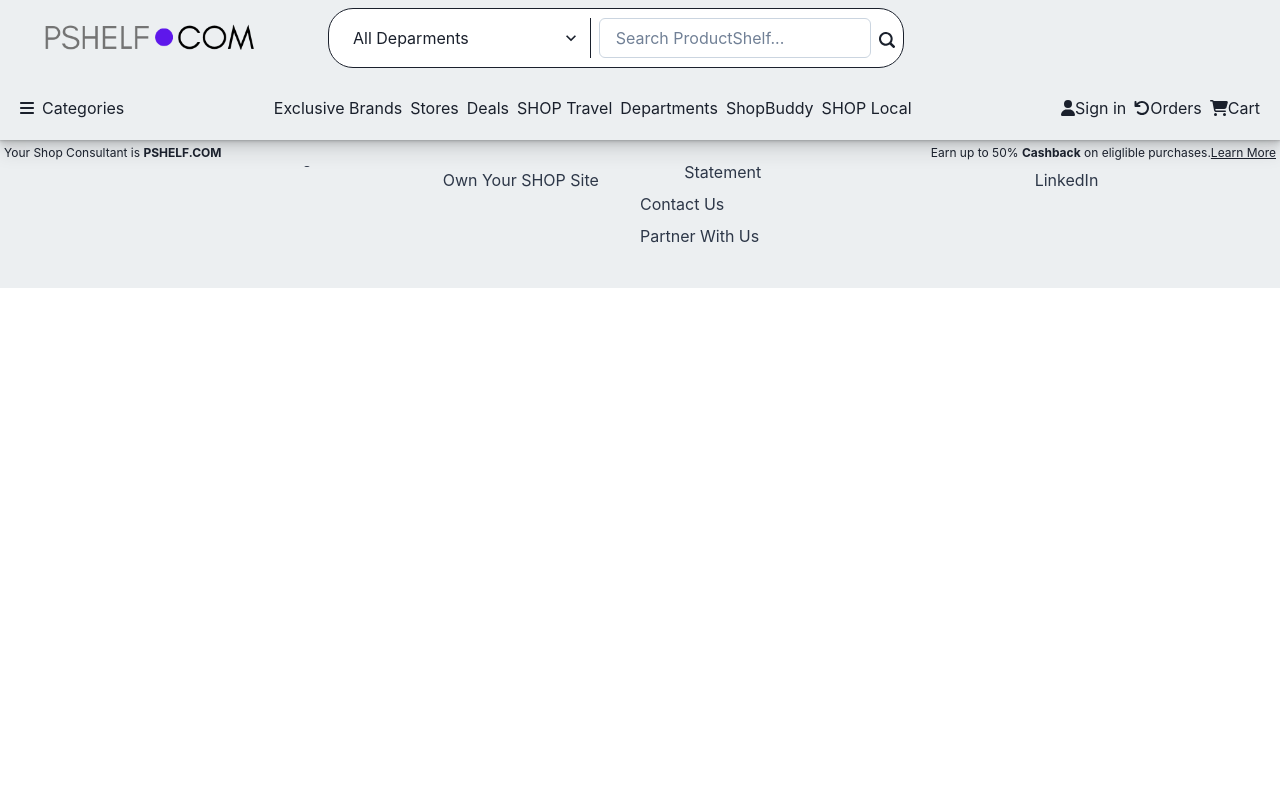
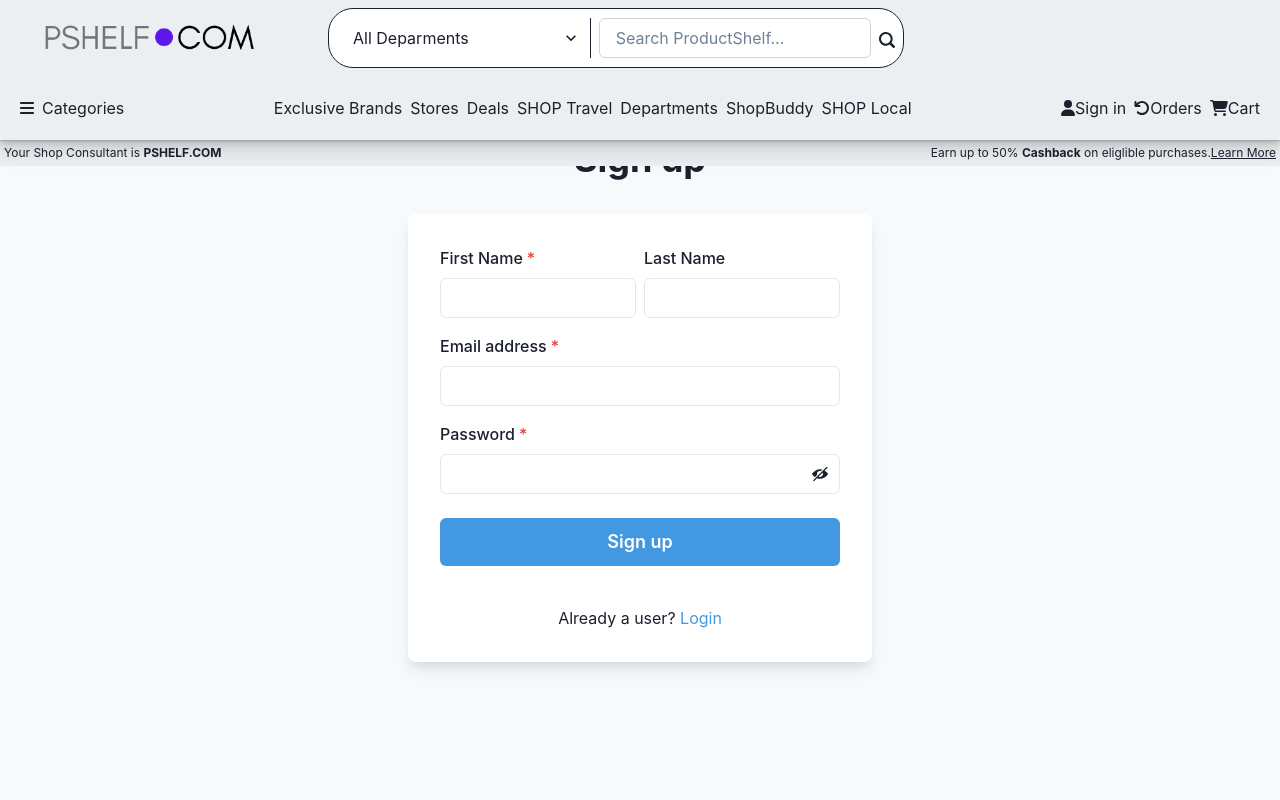
Before and after one commit to dgdeepon/Clone-of-Shop.com, a React (Create React App) app in the folder productshelf/: page /createAccount in a window 1280 px wide. Shown: the top 800 px of the page. Built offline with nearby package versions, Linux system fonts and the light colour scheme.

Commit message:
Day6 3Commit

```diff
--- a/productshelf/src/Components/Navbar.jsx
+++ b/productshelf/src/Components/Navbar.jsx
@@ -6,6 +6,7 @@ import { faArrowRotateLeft,faCartShopping, faUser } from '@fortawesome/free-soli
 import CategoryBtn from './CategoryBtn';
 import PShelf from '../Images/PShelf.png';
 import { Link, Navigate } from 'react-router-dom';
+import SignInBtn from './SignInBtn';
 
 
 export default function Navbar(){
@@ -55,8 +56,7 @@ export default function Navbar(){
     <Spacer/>
     <HStack>
     <div>
-    <FontAwesomeIcon icon={faUser}/>
-    Sign in
+    <SignInBtn/>
     </div>
     <div>
     <FontAwesomeIcon icon={faArrowRotateLeft}/>
--- /dev/null
+++ b/productshelf/src/Components/SignInBtn.jsx
@@ -0,0 +1,53 @@
+import { Button, Divider, Drawer, DrawerBody, DrawerCloseButton, DrawerContent, DrawerFooter, DrawerHeader, DrawerOverlay, Input,Text, useDisclosure } from "@chakra-ui/react"
+import { faArrowCircleLeft, faArrowRotateLeft, faCircleArrowLeft, faCircleUser, faDollar, faGift, faList, faQuestionCircle, faTruck, faUser, faUserPlus } from "@fortawesome/free-solid-svg-icons"
+import { FontAwesomeIcon } from "@fortawesome/react-fontawesome"
+import React from "react"
+import { Link } from "react-router-dom";
+import BtnStyle from './Style/style.module.css';
+
+export default function SignInBtn() {
+    const { isOpen, onOpen, onClose } = useDisclosure()
+    const btnRef = React.useRef()
+
+    return (
+      <>
+      <Text ref={btnRef} colorScheme='teal' onClick={onOpen} cursor='pointer'>
+        <FontAwesomeIcon icon={faUser}/>
+        Sign in
+        </Text>
+        <Drawer
+          isOpen={isOpen}
+          placement='right'
+          onClose={onClose}
+          finalFocusRef={btnRef}
+        >
+          <DrawerOverlay />
+          <DrawerContent>
+            <DrawerCloseButton />
+            <DrawerHeader><FontAwesomeIcon icon={faCircleUser}/> Account</DrawerHeader>
+
+            <DrawerBody>
+        <Text>Your Shop Consultant is <Text as={'b'}>PSHELF.COM</Text></Text>
+        <Link to={'/signin'} onClick={onClose}>
+        <Text className={BtnStyle.cateButton}><FontAwesomeIcon icon={faUser}/> Sign In</Text>
+        </Link>
+        <Text className={BtnStyle.cateButton}><FontAwesomeIcon icon={faTruck}/> Track Orders</Text>
+        <Text className={BtnStyle.cateButton}><FontAwesomeIcon icon={faArrowRotateLeft}/> Reorder Items</Text>
+        <Text className={BtnStyle.cateButton}><FontAwesomeIcon icon={faDollar}/> Cashback Program</Text>
+        <Text className={BtnStyle.cateButton}><FontAwesomeIcon icon={faQuestionCircle}/> Help</Text>
+        <Link to={'/createAccount'} onClick={onClose}>
+        <Text className={BtnStyle.cateButton}><FontAwesomeIcon icon={faUserPlus}/> Create Account</Text>
+        </Link>
+        <Text className={BtnStyle.cateButton}><FontAwesomeIcon icon={faUser}/> My Account</Text>
+        <Divider/>
+        <Text className={BtnStyle.cateButton}><FontAwesomeIcon icon={faList}/> List Manager</Text>
+        <Text className={BtnStyle.cateButton}><FontAwesomeIcon icon={faGift}/> Gift Registry</Text>
+            </DrawerBody>
+
+            <DrawerFooter>
+            </DrawerFooter>
+          </DrawerContent>
+        </Drawer>
+      </>
+    )
+  }
--- /dev/null
+++ b/productshelf/src/Pages/CreateAccountPage.jsx
@@ -0,0 +1,96 @@
+import {
+    Flex,
+    Box,
+    FormControl,
+    FormLabel,
+    Input,
+    InputGroup,
+    HStack,
+    InputRightElement,
+    Stack,
+    Button,
+    Heading,
+    Text,
+    useColorModeValue
+  } from '@chakra-ui/react';
+  import { useState } from 'react';
+  import { ViewIcon, ViewOffIcon } from '@chakra-ui/icons';
+import { Link } from 'react-router-dom';
+
+  export default function CreateAccountPage() {
+    const [showPassword, setShowPassword] = useState(false);
+
+    return (
+      <Flex
+        minH={'100vh'}
+        align={'center'}
+        justify={'center'}
+        bg={useColorModeValue('gray.50', 'gray.800')}>
+        <Stack spacing={8} mx={'auto'} maxW={'lg'} py={12} px={6}>
+          <Stack align={'center'}>
+            <Heading fontSize={'4xl'} textAlign={'center'}>
+              Sign up
+            </Heading>
+          </Stack>
+          <Box
+            rounded={'lg'}
+            bg={useColorModeValue('white', 'gray.700')}
+            boxShadow={'lg'}
+            p={8}>
+            <Stack spacing={4}>
+              <HStack>
+                <Box>
+                  <FormControl id="firstName" isRequired>
+                    <FormLabel>First Name</FormLabel>
+                    <Input type="text" />
+                  </FormControl>
+                </Box>
+                <Box>
+                  <FormControl id="lastName">
+                    <FormLabel>Last Name</FormLabel>
+                    <Input type="text" />
+                  </FormControl>
+                </Box>
+              </HStack>
+              <FormControl id="email" isRequired>
+                <FormLabel>Email address</FormLabel>
+                <Input type="email" />
+              </FormControl>
+              <FormControl id="password" isRequired>
+                <FormLabel>Password</FormLabel>
+                <InputGroup>
+                  <Input type={showPassword ? 'text' : 'password'} />
+                  <InputRightElement h={'full'}>
+                    <Button
+                      variant={'ghost'}
+                      onClick={() =>
+                        setShowPassword((showPassword) => !showPassword)
+                      }>
+                      {showPassword ? <ViewIcon /> : <ViewOffIcon />}
+                    </Button>
+                  </InputRightElement>
+                </InputGroup>
+              </FormControl>
+              <Stack spacing={10} pt={2}>
+                <Button
+                  loadingText="Submitting"
+                  size="lg"
+                  bg={'blue.400'}
+                  color={'white'}
+                  _hover={{
+                    bg: 'blue.500',
+                  }}>
+                  Sign up
+                </Button>
+              </Stack>
+              <Stack pt={6}>
+                <Text align={'center'}>
+                  Already a user? <Link to={'/signin'} style={{color:'#4299E1'}}>Login</Link>
+                </Text>
+              </Stack>
+            </Stack>
+          </Box>
+        </Stack>
+      </Flex>
+    );
+  }
--- /dev/null
+++ b/productshelf/src/Pages/SignInPage.jsx
@@ -0,0 +1,71 @@
+import {
+    Flex,
+    Box,
+    FormControl,
+    FormLabel,
+    Input,
+    Checkbox,
+    Stack,
+    Link,
+    Button,
+    Heading,
+    Text,
+    useColorModeValue,
+  } from '@chakra-ui/react';
+import { faTag } from '@fortawesome/free-solid-svg-icons';
+import { FontAwesomeIcon } from '@fortawesome/react-fontawesome';
+
+  export default function SignInPage() {
+    return (
+      <Flex
+        minH={'100vh'}
+        align={'center'}
+        justify={'center'}
+        bg={useColorModeValue('gray.50', 'gray.800')}>
+        <Stack spacing={8} mx={'auto'} maxW={'lg'} py={12} px={6}>
+          <Stack align={'center'}>
+            <Heading fontSize={'4xl'}>Sign in to your account</Heading>
+            <Text fontSize={'lg'} color={'gray.600'}>
+              to enjoy all of our <Link color={'blue.400'}>Offers</Link> <FontAwesomeIcon icon={faTag}/>
+            </Text>
+          </Stack>
+          <Box
+            rounded={'lg'}
+            bg={useColorModeValue('white', 'gray.700')}
+            boxShadow={'lg'}
+            p={8}>
+            <Stack spacing={4}>
+              <FormControl id="email">
+                <FormLabel>Email address</FormLabel>
+                <Input type="email" />
+              </FormControl>
+              <FormControl id="password">
+                <FormLabel>Password</FormLabel>
+                <Input type="password" />
+              </FormControl>
+              <Stack spacing={10}>
+                <Stack
+                  direction={{ base: 'column', sm: 'row' }}
+                  align={'start'}
+                  justify={'space-between'}>
+                  <Checkbox>Remember me</Checkbox>
+                  <Link color={'blue.400'}>Forgot password?</Link>
+                </Stack>
+                <Button
+                  bg={'blue.400'}
+                  color={'white'}
+                  _hover={{
+                    bg: 'blue.500',
+                  }}>
+                  Sign in
+                </Button>
+                <Link href='/createAccount' color={'blue.400'}>
+                <Text>Create Account</Text>
+                </Link>
+              </Stack>
+            </Stack>
+          </Box>
+        </Stack>
+      </Flex>
+    );
+  }
--- a/productshelf/src/Routes/AllRoutes.jsx
+++ b/productshelf/src/Routes/AllRoutes.jsx
@@ -2,6 +2,8 @@ import { Route,Routes } from "react-router-dom";
 import Home from "../Pages/Home";
 import ProductsPage from '../Pages/ProductsPage';
 import SingleProduct from '../Components/SingleProduct';
+import SignInPage from "../Pages/SignInPage";
+import CreateAccountPage from "../Pages/CreateAccountPage";
 
 export default function AllRoutes(){
 
@@ -11,6 +13,8 @@ export default function AllRoutes(){
             <Route path="/" element={<Home/>}/>
             <Route path="/products" element={<ProductsPage/>}/>
             <Route path="/products/:pId" element={<SingleProduct/>}/>
+            <Route path="/signin" element={<SignInPage/>}/>
+            <Route path="/createAccount" element={<CreateAccountPage/>}/>
         </Routes>
     )
 }
```
